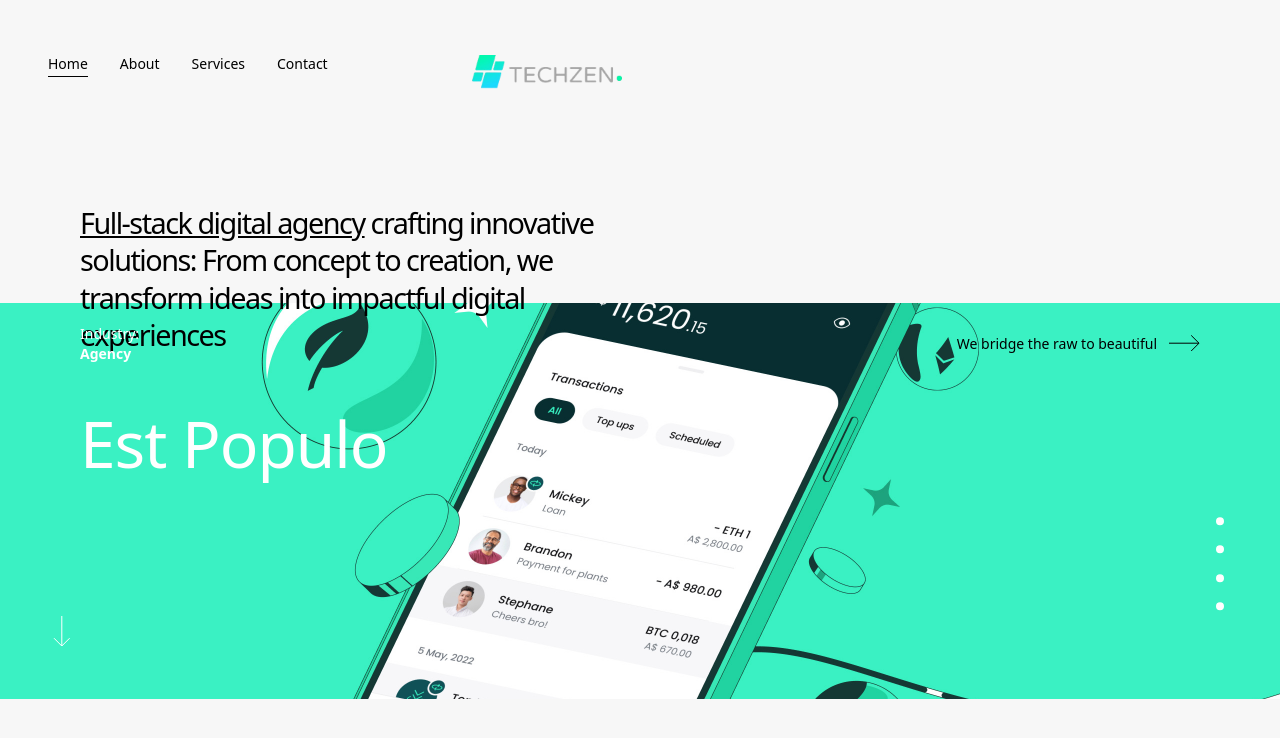
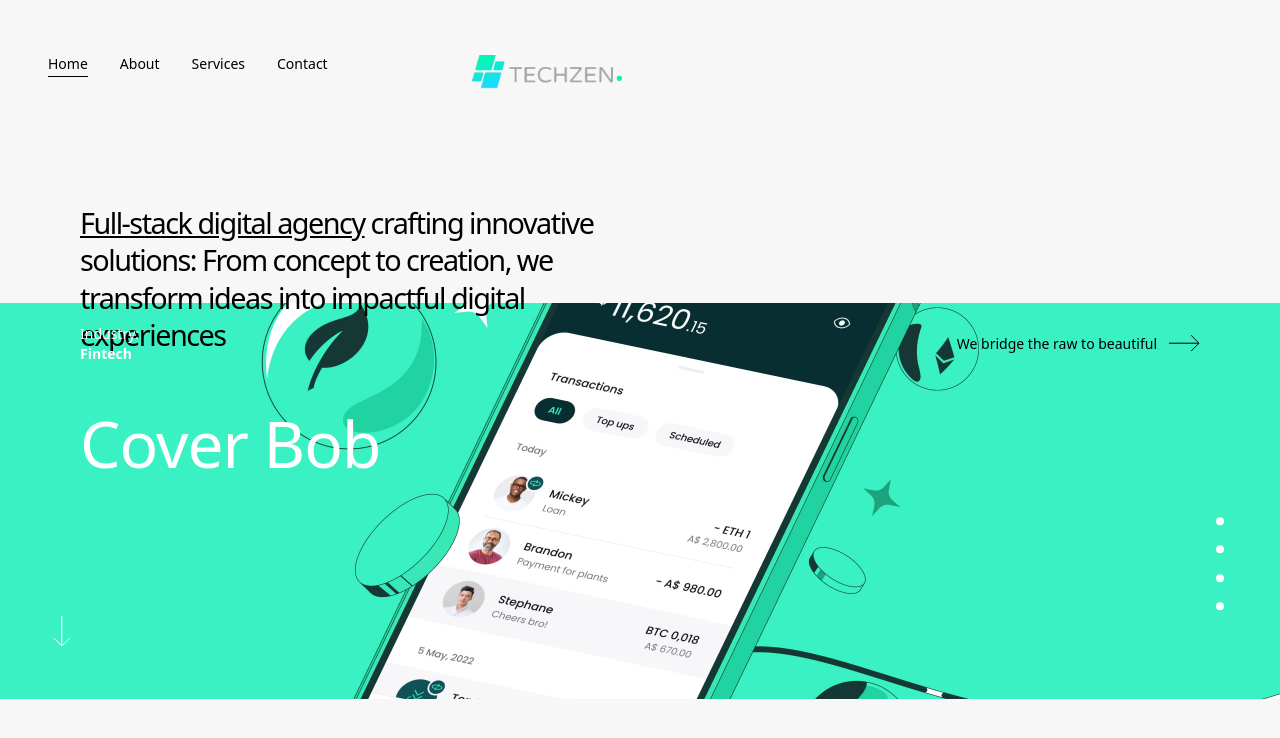
Before and after one commit to Salman-Aijaz/District2Studio-, a React (Create React App) app: page / in a window 1280 px wide. Shown: the top 738 px of the page. Built offline with nearby package versions, Linux system fonts and the light colour scheme; a web font is replaced by a local one.

Commit message:
transtion

```diff
--- a/src/App.css
+++ b/src/App.css
@@ -30,14 +30,35 @@
 }
 
 /* Image initial state */
-.image-animation {
+/* .image-animation {
   opacity: 0;
-  transform: translateY(150px) scale(1.05); /* Start lower and slightly larger */
-  transition: opacity 1.8s ease-out, transform 2s cubic-bezier(0.25, 1, 0.5, 1); /* Smooth long easing */
+  transform: translateY(150px) scale(1.05);
+  transition: opacity 1.8s ease-out, transform 2s cubic-bezier(0.25, 1, 0.5, 1); }
+
+/* Triggered state (when in view) */
+/* .image-animation-loaded {
+  opacity: 1;
+  transform: translateY(0) scale(1);
+} */
+
+/* Add keyframes for bottom-to-top animation */
+@keyframes bottomToTop {
+  0% {
+    transform: translateY(100%); /* Start from below */
+    opacity: 0; /* Initially hidden */
+  }
+  100% {
+    transform: translateY(0); /* Move to normal position */
+    opacity: 1; /* Fully visible */
+  }
 }
 
-/* Triggered state (when in view) */
+.image-animation {
+  position: relative;
+  opacity: 0;
+  transition: none; /* Disable the regular transition */
+}
+
 .image-animation-loaded {
-  opacity: 1;
-  transform: translateY(0) scale(1); /* Move to original position and size */
+  animation: bottomToTop 0.8s ease-in-out forwards; /* Start bottom to top animation */
 }
--- a/src/Pages/HeroSection.tsx
+++ b/src/Pages/HeroSection.tsx
@@ -20,6 +20,10 @@ const HeroSection: React.FC = () => {
   const [activeIndex, setActiveIndex] = useState<number | null>(null);
   const [isHovering, setIsHovering] = useState<boolean>(false);
   const [currentImage, setCurrentImage] = useState<string>(CoverBob);
+  const [downIndex, setDownIndex] = useState<number>(0);
+  const [currentIndustry, setCurrentIndustry] = useState<string>(downImages[0].industry);
+  const [currentProject, setCurrentProject] = useState<string>(downImages[0].project);
+
   const handleHover = () => {
     setIsHovering(true);
   };
@@ -33,6 +37,21 @@ const HeroSection: React.FC = () => {
   const handleClick = (index) => {
     setActiveIndex(index);
   };
+
+  const handleDownClick = () => {
+    const newIndex = (downIndex + 1) % downImages.length;
+    setDownIndex(newIndex);
+    setCurrentImage(downImages[newIndex].image);
+    setCurrentIndustry(downImages[newIndex].industry);
+    setCurrentProject(downImages[newIndex].project);
+
+    const imageElement = document.querySelector(".image-animation");
+    if (imageElement) {
+      imageElement.classList.remove("image-animation-loaded");
+      setTimeout(() => {
+        imageElement.classList.add("image-animation-loaded");
+      }, 50);
+  };}
 
   useEffect(() => {
     let interval;
@@ -56,17 +75,17 @@ const HeroSection: React.FC = () => {
     fadeUpElements.forEach((el) => {
       setTimeout(() => {
         el.classList.add("fade-up-loaded");
-      }, 100);
+      }, 50);
     });
   }, []);
 
   useEffect(() => {
-    const imageElements = document.querySelectorAll(".image-animation");
-    imageElements.forEach((el) => {
+    const imageElement = document.querySelector(".image-animation");
+    if (imageElement) {
       setTimeout(() => {
-        el.classList.add("image-animation-loaded");
-      }, 300);
-    });
+        imageElement.classList.add("image-animation-loaded");
+      }, 100); // Start animation a bit after initial render
+    }
   }, []);
 
   return (
@@ -104,10 +123,10 @@ const HeroSection: React.FC = () => {
 
       <div className="absolute z-10 flex flex-col  xl:justify-between lg:justify-center max-w-full mt-[233px] sm:mt-[220px] md:mt-[220px] lg:mt-[220px] px-[1.25rem] md:px-[5.22rem] lg:px-40 xl:px-20 text-white">
       <p>Industry:</p>
-      <span className="font-bold">Agency</span>
+      <span className="font-bold">{currentIndustry}</span>
       <div className="min-h-[70px]"></div>
         <h1 className="text-[4rem] 1.88rem tracking-[-1px] min-w-fit">
-          Est Populo
+        {currentProject}
         </h1>
         <span
           className={`absolute text-xs bottom-[-24px] left-0 h-[1px] bg-black transition-all
@@ -142,7 +161,9 @@ const HeroSection: React.FC = () => {
             ></li>
           </ul>
         </div>
-        <div className="fixed z-4 left-[1rem] bottom-[1rem] sm:left[1.25rem] sm:bottom[1.25rem] md:left-[3.3333rem] md:bottom-[3.3333rem]">
+        <div className="fixed z-4 left-[1rem] bottom-[1rem]
+        sm:left[1.25rem] sm:bottom[1.25rem] md:left-[3.3333rem] md:bottom-[3.3333rem] cursor-pointer"
+        onClick={handleDownClick}>
           <DownIcon />
         </div>
       </div>
```
